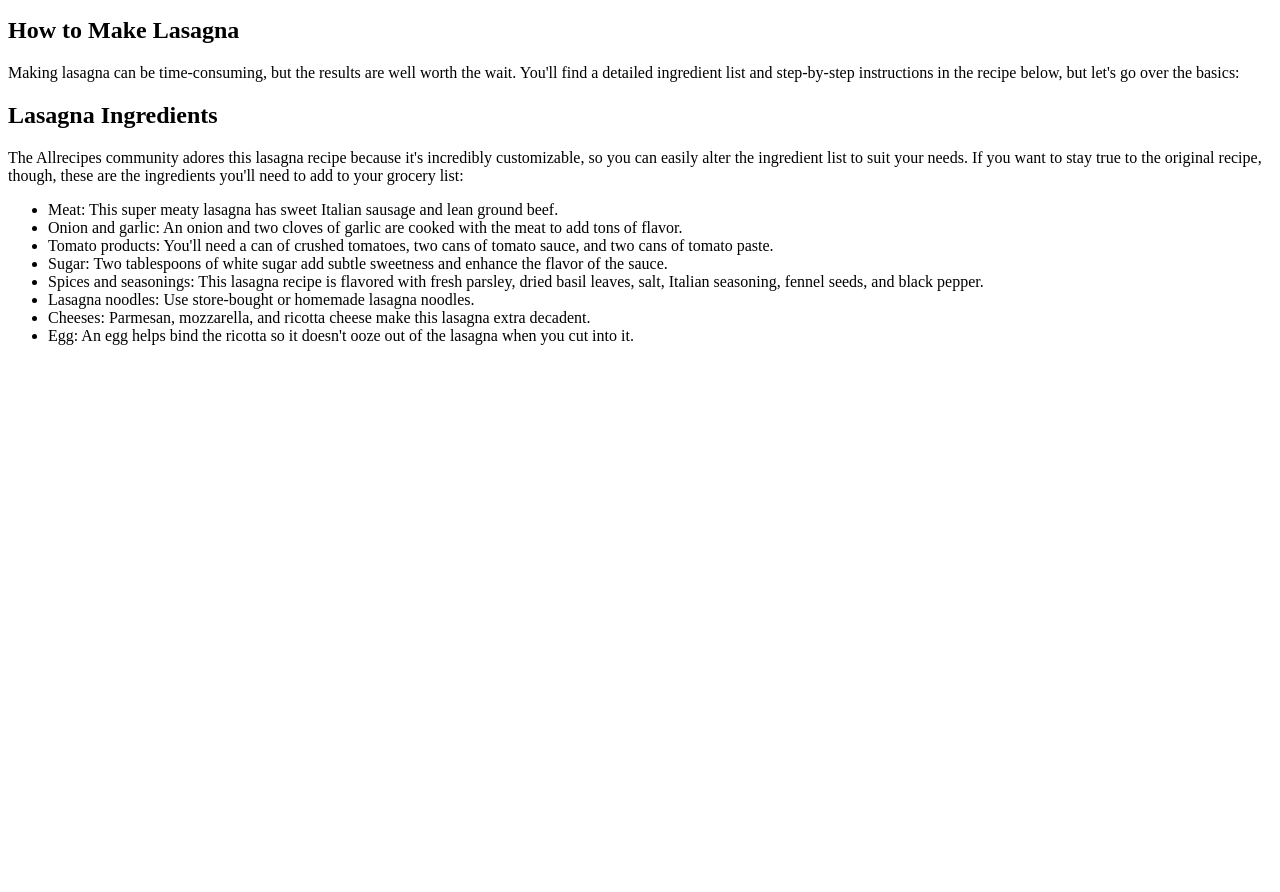
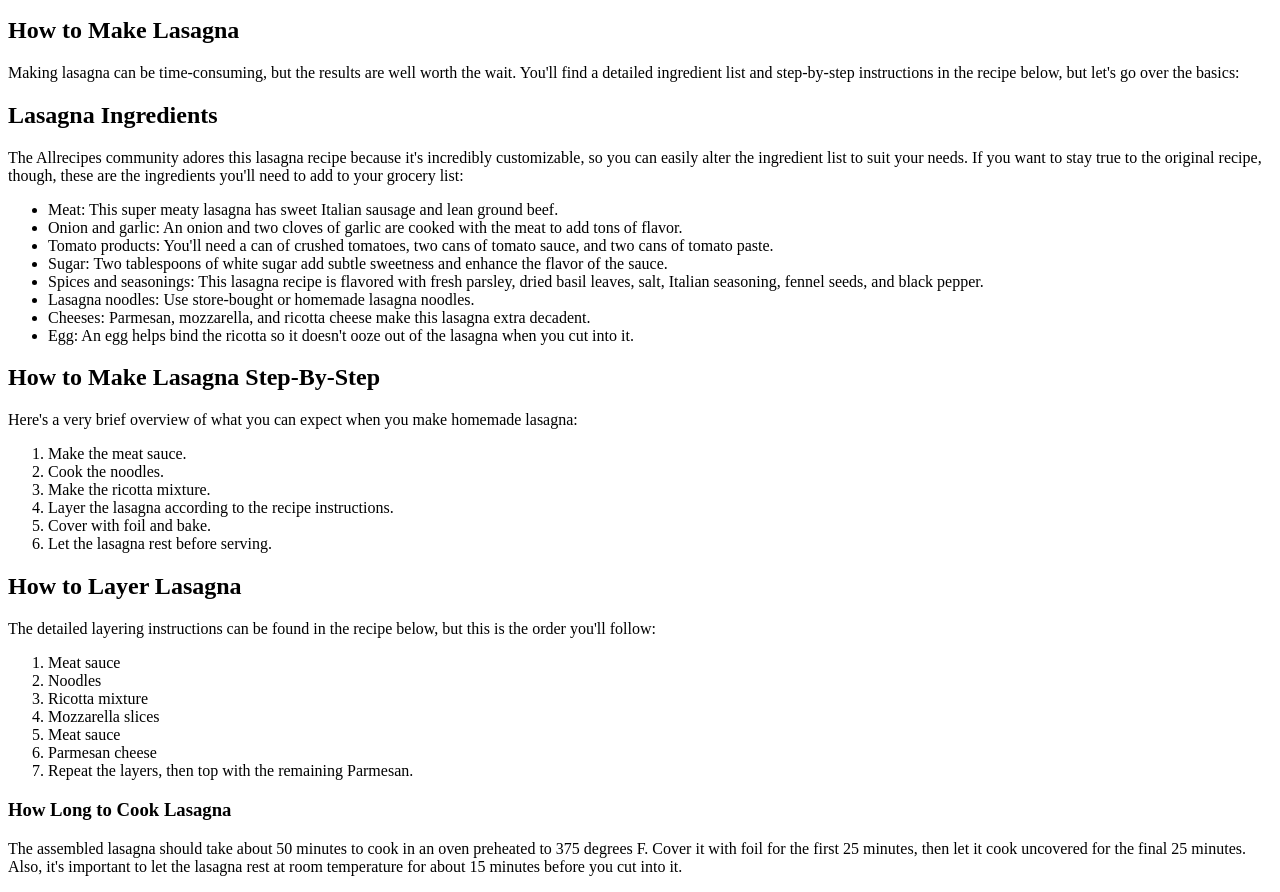
Before and after one commit to uyanda-maseti/odin-recipes, a plain HTML site: page recipes/lasagna.html in a window 1280 px wide. Shown: the part 101-993 px from the top of the page. Before the commit the page ends 800 px from the top, so only its background shows below. Drawn offline with Linux system fonts and the light colour scheme.

Commit message:
Update lasagna.html -add directions

```diff
--- a/recipes/lasagna.html
+++ b/recipes/lasagna.html
@@ -78,6 +78,47 @@
             An egg helps bind the ricotta so it doesn't ooze out
             of the lasagna when you cut into it.
         </li>
+
     </ul>
+    <h2>How to Make Lasagna Step-By-Step</h2>
+    <p>
+        Here's a very brief overview of what
+        you can expect when you make homemade lasagna:
+    </p>
+    <ol>
+        <li>Make the meat sauce.</li>
+        <li>Cook the noodles.</li>
+        <li>Make the ricotta mixture.</li>
+        <li>Layer the lasagna according to the recipe instructions.</li>
+        <li>Cover with foil and bake.</li>
+        <li>Let the lasagna rest before serving.</li>
+    </ol>
+    <h2>How to Layer Lasagna</h2>
+    <p>
+        The detailed layering instructions
+        can be found in the recipe below,
+        but this is the order you'll follow:
+
+    </p>
+    <ol>
+
+        <li>Meat sauce</li>
+        <li>Noodles</li>
+        <li>Ricotta mixture</li>
+        <li>Mozzarella slices</li>
+        <li>Meat sauce</li>
+        <li>Parmesan cheese</li>
+        <li>Repeat the layers, then top with the remaining Parmesan.</li>
+
+    </ol>
+    <h3>How Long to Cook Lasagna</h3>
+    <p>
+        The assembled lasagna should take about 50 minutes
+        to cook in an oven preheated to 375 degrees F.
+        Cover it with foil for the first 25 minutes,
+        then let it cook uncovered for the final 25 minutes. Also,
+        it's important to let the lasagna rest at room temperature
+        for about 15 minutes before you cut into it.
+    </p>
 </body>
 </html>
```
